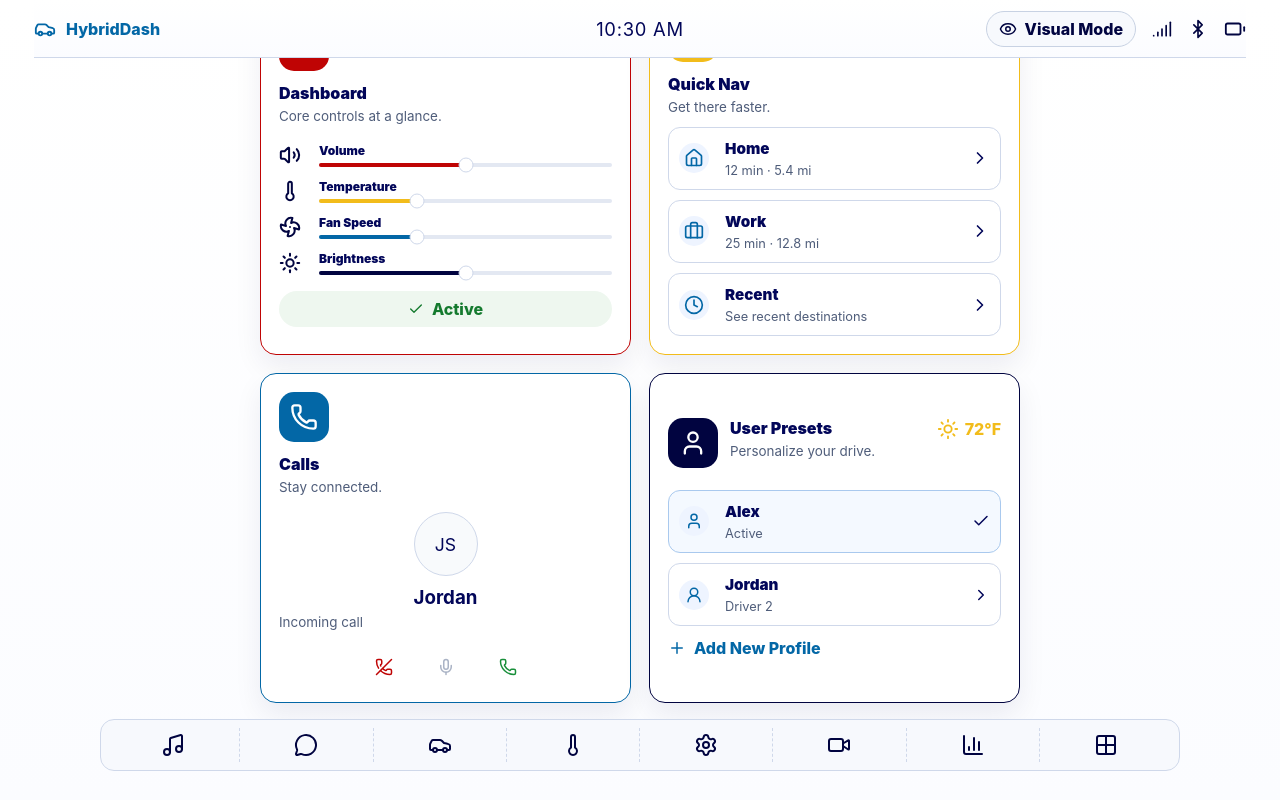
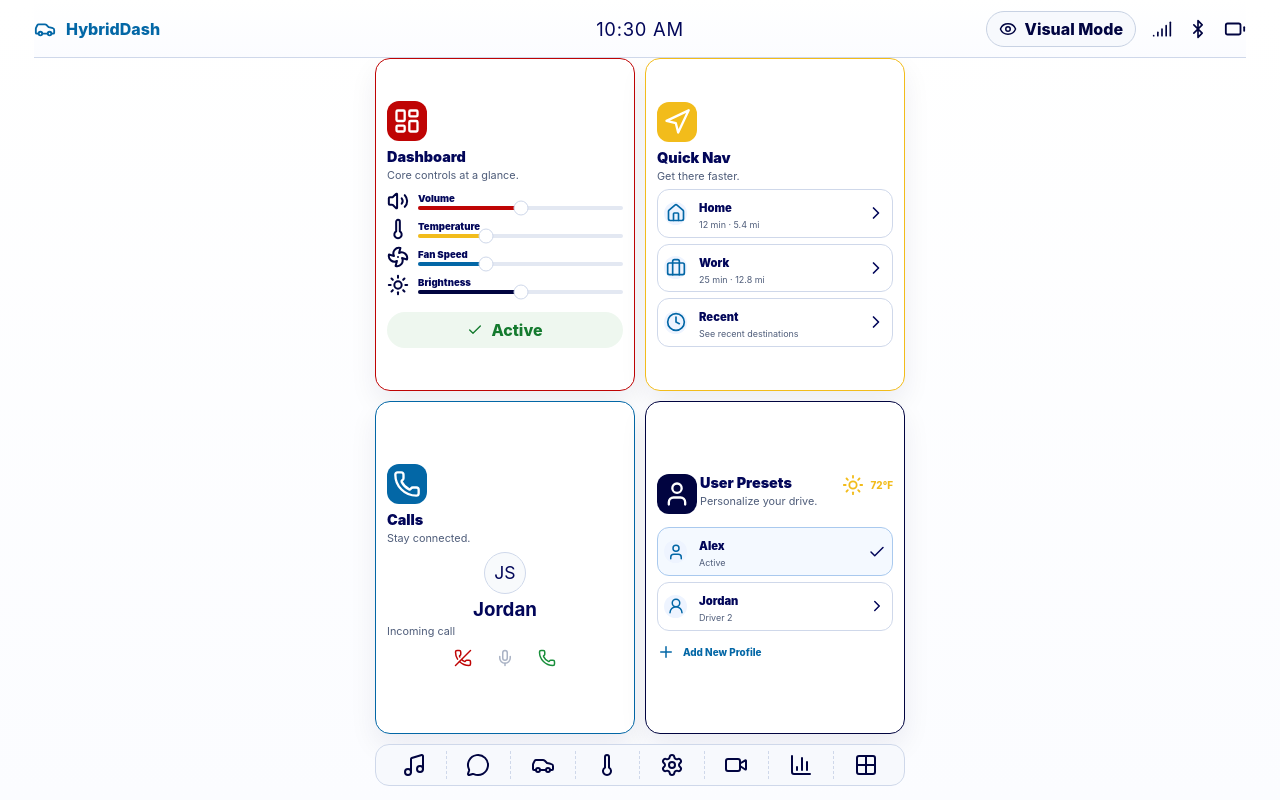
Before and after one commit to ananyamhetras/HybridCarDash, a React (Vite) app: page / in a window 1280 px wide. Built offline with nearby package versions, Linux system fonts and the light colour scheme.

Commit message:
please work

```diff
--- a/src/styles.css
+++ b/src/styles.css
@@ -534,7 +534,6 @@ svg {
   font-family: Georgia, "Times New Roman", serif;
   font-size: clamp(2.2rem, 5vw, 3rem);
   color: var(--navy);
-  text-shadow: none;
 }
 
 .subtext {
@@ -902,8 +901,181 @@ svg {
   }
 }
 
+/* iPad Mini landscape overview fix */
+
+@media (orientation: landscape) and (min-width: 721px) and (max-height: 820px) {
+  .overviewScreen {
+    height: calc(100dvh - 58px - 14px);
+    display: grid;
+    grid-template-rows: minmax(0, 1fr) auto;
+    align-items: stretch;
+    justify-items: center;
+    gap: 10px;
+  }
+
+  .overviewScreen .primaryGrid {
+    width: 100%;
+    max-width: 760px;
+    height: 100%;
+    grid-template-columns: repeat(2, minmax(260px, 1fr));
+    grid-template-rows: repeat(2, minmax(0, 1fr));
+    gap: 10px;
+  }
+
+  .overviewScreen .primaryTile {
+    height: 100%;
+    min-height: 0;
+    padding: 11px;
+    border-radius: 15px;
+    overflow: hidden;
+  }
+
+  .overviewScreen .tileIcon {
+    width: 40px;
+    height: 40px;
+    border-radius: 12px;
+    margin-bottom: 7px;
+  }
+
+  .overviewScreen .primaryTile h2 {
+    font-size: 0.9rem;
+  }
+
+  .overviewScreen .primaryTile p {
+    font-size: 0.68rem;
+    line-height: 1.18;
+  }
+
+  .overviewScreen .dashboardMini {
+    margin-top: 9px;
+    gap: 6px;
+  }
+
+  .overviewScreen .controlLine {
+    grid-template-columns: 24px 1fr;
+    gap: 7px;
+  }
+
+  .overviewScreen .controlLine strong {
+    font-size: 0.6rem;
+    margin-bottom: 2px;
+  }
+
+  .overviewScreen .routeMini,
+  .overviewScreen .driverPreview {
+    grid-template-columns: 28px 1fr auto;
+    gap: 7px;
+    padding: 6px;
+    margin-top: 6px;
+  }
+
+  .overviewScreen .routeMini span,
+  .overviewScreen .driverPreview span {
+    width: 23px;
+    height: 23px;
+  }
+
+  .overviewScreen .routeMini strong,
+  .overviewScreen .driverPreview strong {
+    font-size: 0.7rem;
+  }
+
+  .overviewScreen .routeMini p,
+  .overviewScreen .driverPreview p {
+    font-size: 0.56rem;
+  }
+
+  .overviewScreen .callerCircle {
+    width: 42px;
+    height: 42px;
+    margin: 7px auto 4px;
+  }
+
+  .overviewScreen .callActions {
+    gap: 16px;
+    margin-top: 8px;
+  }
+
+  .overviewScreen .callDot {
+    width: 26px;
+    height: 26px;
+  }
+
+  .overviewScreen .presetTop {
+    grid-template-columns: 36px 1fr auto;
+    gap: 7px;
+  }
+
+  .overviewScreen .weather,
+  .overviewScreen .addProfile {
+    font-size: 0.62rem;
+  }
+
+  .overviewScreen .supportDock {
+    max-width: 760px;
+    min-height: auto;
+  }
+
+  .overviewScreen .supportStrip {
+    min-height: 42px;
+  }
+
+  .overviewScreen .supportStrip span {
+    min-height: 28px;
+  }
+
+  .overviewScreen .expandedSupportPanel {
+    padding: 7px;
+  }
+
+  .overviewScreen .expandedPanelHeader {
+    margin-bottom: 5px;
+    font-size: 0.68rem;
+  }
+
+  .overviewScreen .expandedPanelHeader button,
+  .overviewScreen .collapseButton {
+    padding: 4px 9px;
+    font-size: 0.64rem;
+  }
+
+  .overviewScreen .moduleGrid {
+    gap: 5px;
+  }
+
+  .overviewScreen .moduleTile {
+    min-height: 56px;
+    padding: 5px;
+    border-radius: 8px;
+  }
+
+  .overviewScreen .moduleHeader {
+    gap: 4px;
+  }
+
+  .overviewScreen .moduleHeader span {
+    width: 17px;
+    height: 17px;
+    border-radius: 5px;
+  }
+
+  .overviewScreen .moduleHeader h3 {
+    font-size: 0.48rem;
+  }
+
+  .overviewScreen .moduleTile p {
+    font-size: 0.44rem;
+    line-height: 1.05;
+    margin-top: 2px;
+  }
+
+  .overviewScreen .moduleTile strong {
+    font-size: 0.5rem;
+    margin-top: 2px;
+  }
+}
+
 /* iPad/tablet landscape detail-page fix */
-/* This only affects pages opened after clicking the four overview tiles. */
 
 @media (orientation: landscape) and (min-width: 721px) and (max-height: 820px) {
   .backButton {
@@ -1000,121 +1172,3 @@ svg {
     padding: 28px;
   }
 }
-
-/* restore overview tiles in iPad landscape */
-
-@media (orientation: landscape) and (min-width: 721px) and (max-height: 820px) {
-  .overviewScreen {
-    height: calc(100dvh - 58px - clamp(16px, 2.5vw, 28px));
-    justify-content: center;
-    gap: clamp(14px, 2vh, 20px);
-  }
-
-  .overviewScreen .primaryGrid {
-    max-width: 760px;
-    grid-template-columns: repeat(2, minmax(260px, 1fr));
-    gap: clamp(14px, 2vw, 18px);
-  }
-
-  .overviewScreen .primaryTile {
-    min-height: clamp(190px, 24vh, 230px);
-    max-height: none;
-    padding: clamp(14px, 2vw, 18px);
-    border-radius: 16px;
-    overflow: visible;
-  }
-
-  .overviewScreen .tileIcon {
-    width: 50px;
-    height: 50px;
-    border-radius: 15px;
-    margin-bottom: 12px;
-  }
-
-  .overviewScreen .primaryTile h2 {
-    font-size: 1rem;
-  }
-
-  .overviewScreen .primaryTile p {
-    font-size: 0.84rem;
-    line-height: 1.35;
-  }
-
-  .overviewScreen .dashboardMini {
-    margin-top: 18px;
-    gap: 12px;
-  }
-
-  .overviewScreen .controlLine {
-    grid-template-columns: 30px 1fr;
-    gap: 10px;
-  }
-
-  .overviewScreen .controlLine strong {
-    font-size: 0.75rem;
-    margin-bottom: 5px;
-  }
-
-  .overviewScreen .routeMini,
-  .overviewScreen .driverPreview {
-    grid-template-columns: 36px 1fr auto;
-    gap: 10px;
-    padding: 10px;
-    margin-top: 10px;
-  }
-
-  .overviewScreen .routeMini span,
-  .overviewScreen .driverPreview span {
-    width: 30px;
-    height: 30px;
-  }
-
-  .overviewScreen .routeMini strong,
-  .overviewScreen .driverPreview strong {
-    font-size: 0.95rem;
-  }
-
-  .overviewScreen .routeMini p,
-  .overviewScreen .driverPreview p {
-    font-size: 0.8rem;
-  }
-
-  .overviewScreen .callerCircle {
-    width: 64px;
-    height: 64px;
-    margin: 16px auto 10px;
-  }
-
-  .overviewScreen .callActions {
-    gap: 28px;
-    margin-top: 18px;
-  }
-
-  .overviewScreen .callDot {
-    width: 34px;
-    height: 34px;
-  }
-
-  .overviewScreen .presetTop {
-    grid-template-columns: 50px 1fr auto;
-    gap: 12px;
-  }
-
-  .overviewScreen .weather,
-  .overviewScreen .addProfile {
-    font-size: inherit;
-  }
-
-  .overviewScreen .supportDock {
-    max-width: 1080px;
-    min-height: 118px;
-  }
-
-  .overviewScreen .supportStrip {
-    min-height: 52px;
-  }
-
-  .overviewScreen .supportStrip span {
-    min-height: 34px;
-  }
-}
```
